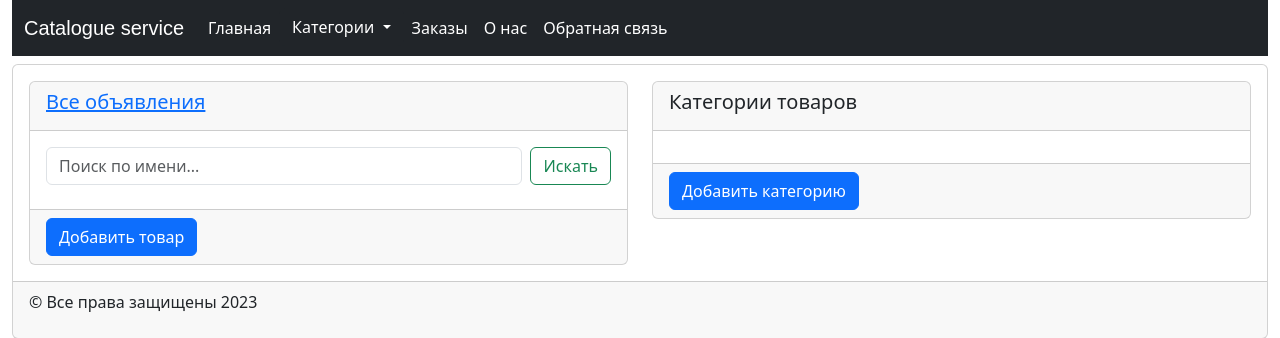
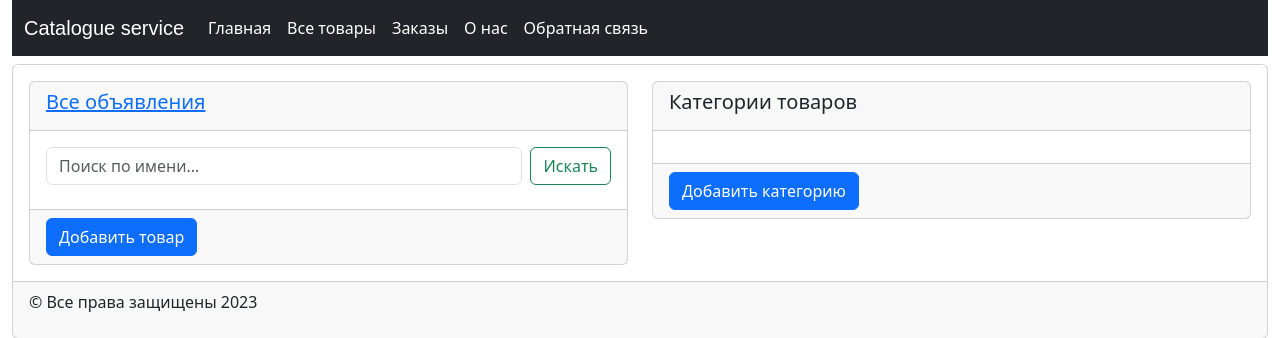
Before and after one commit to DmitriiParfenov/first_web_server_django, a Django app: template board_service/catalog/templates/catalog/all_products.html in a window 1280 px wide. Shown: the top 338 px of the page. Run offline with Django 3.2, Linux system fonts and the light colour scheme; the template is opened without the code that fills it, so the values that code supplies are empty.

Commit message:
add url for all products

```diff
--- a/board_service/catalog/templates/layout/basic.html
+++ b/board_service/catalog/templates/layout/basic.html
@@ -23,19 +23,11 @@
                     <li class="nav-item">
                         <a class="nav-link active" href="{% url 'catalog:main' %}">Главная</a>
                     </li>
-                    <li class="nav-item dropdown">
-                        <button class="btn btn-dark dropdown-toggle" data-bs-toggle="dropdown" aria-expanded="false">
-                            Категории
-                        </button>
-                        <ul class="dropdown-menu dropdown-menu-dark">
-                            <li><a class="dropdown-item" href="#">Категория 1</a></li>
-                            <li><a class="dropdown-item" href="#">Категория 2</a></li>
-                            <li><a class="dropdown-item" href="#">Категория 3</a></li>
-                        </ul>
+                    <li class="nav-item">
+                        <a class="nav-link active" href="{% url 'catalog:products' %}">Все товары</a>
                     </li>
                     <li class="nav-item">
                         <a class="nav-link active" href="#">Заказы</a>
-
                     </li>
                     <li class="nav-item">
                         <a class="nav-link active" href="{% url 'catalog:about' %}">О нас</a>
```
